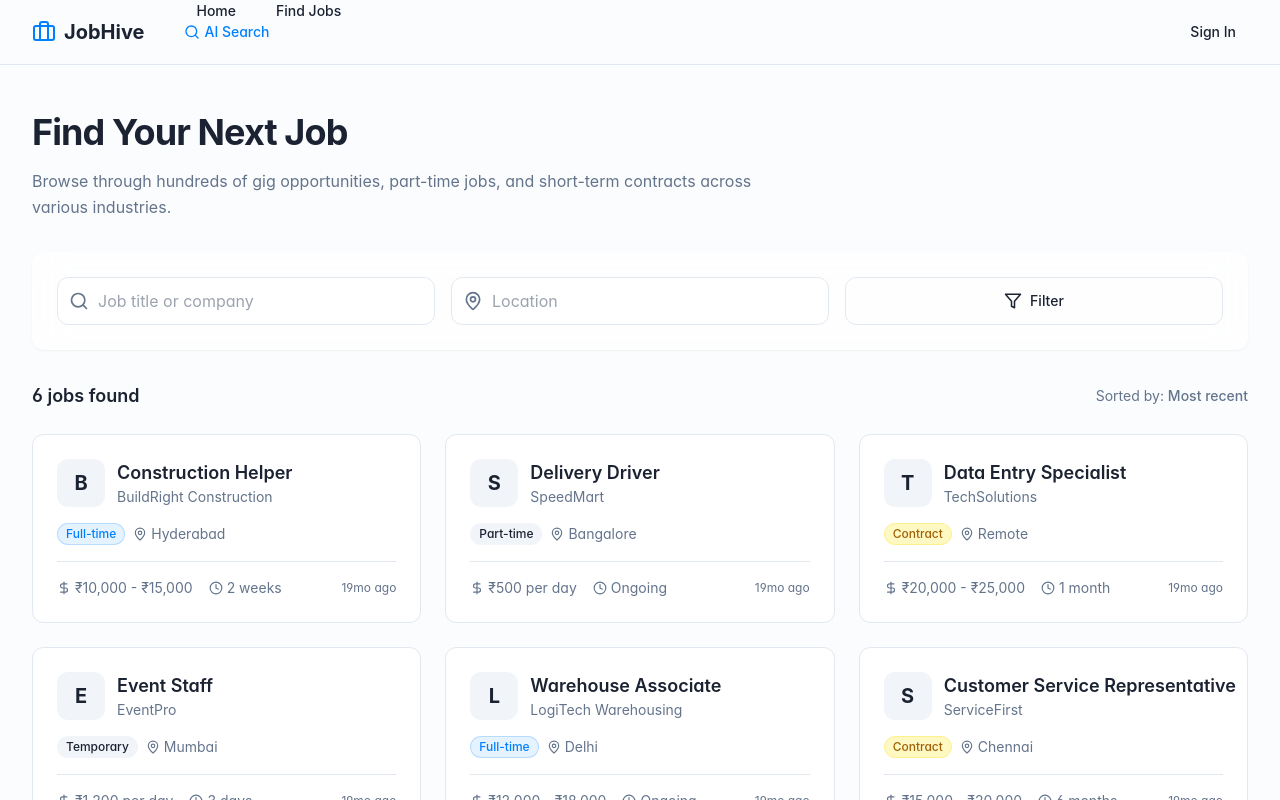
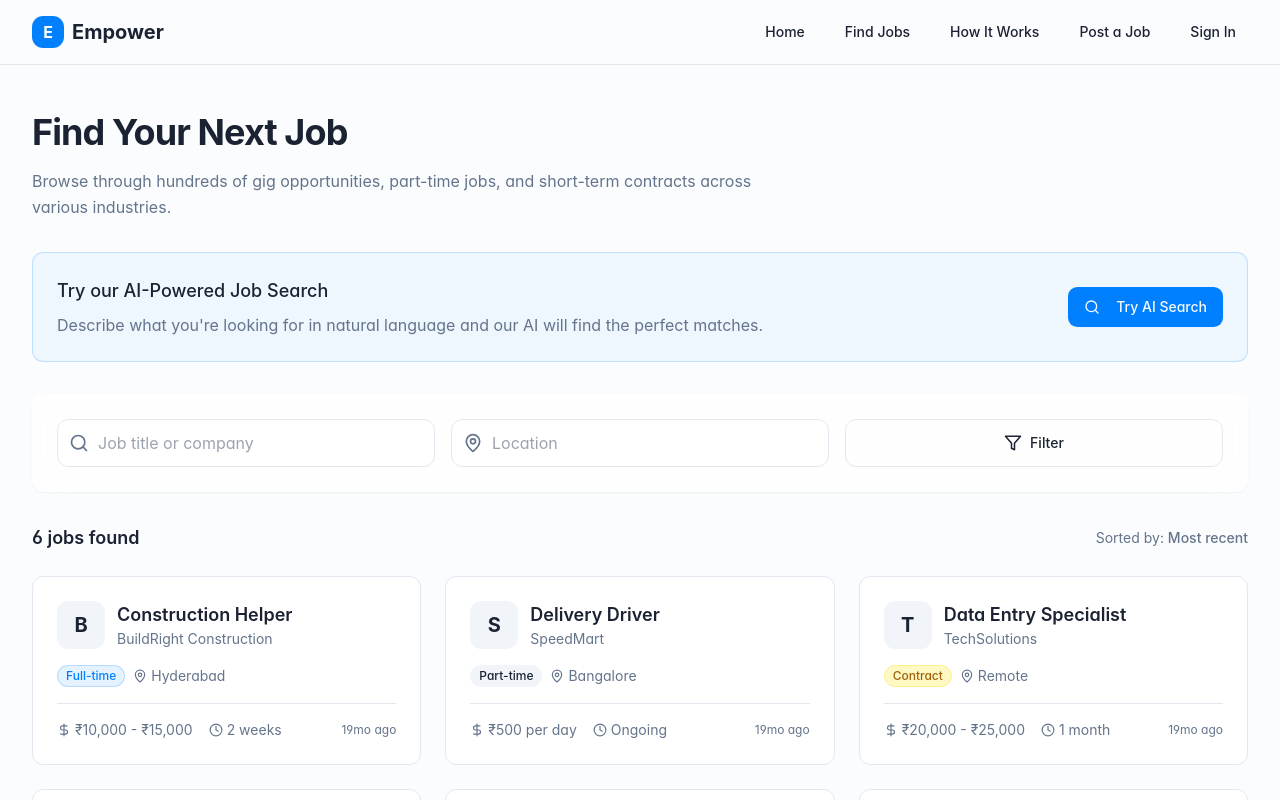
Before and after one commit to mp-166/jobhive-synergy, a React (Vite) app: page /jobs in a window 1280 px wide. Shown: the top 800 px of the page. Built offline with nearby package versions, Linux system fonts and the light colour scheme.

Commit message:
Refactor: Update header and footer, remove AI search from header
- Reverted header to the old version.
- Added the logo to the header.
- Aligned header elements in a single line.
- Removed AI search option from the header.
- Reverted footer to the old version.

```diff
--- a/src/App.tsx
+++ b/src/App.tsx
@@ -12,6 +12,7 @@ import Profile from "./pages/Profile";
 import Auth from "./pages/Auth";
 import NotFound from "./pages/NotFound";
 import AIJobSearch from "./pages/AIJobSearch";
+import HowItWorks from "./pages/HowItWorks";
 
 const queryClient = new QueryClient();
 
@@ -29,6 +30,7 @@ const App = () => (
             <Route path="/profile" element={<Profile />} />
             <Route path="/auth" element={<Auth />} />
             <Route path="/ai-job-search" element={<AIJobSearch />} />
+            <Route path="/how-it-works" element={<HowItWorks />} />
             {/* ADD ALL CUSTOM ROUTES ABOVE THE CATCH-ALL "*" ROUTE */}
             <Route path="*" element={<NotFound />} />
           </Routes>
--- a/src/components/layout/Navbar.tsx
+++ b/src/components/layout/Navbar.tsx
@@ -1,6 +1,7 @@
+
 import React from 'react';
 import { Link } from 'react-router-dom';
-import { Briefcase, Menu, X, Search as SearchIcon } from 'lucide-react';
+import { Menu, X, Search as SearchIcon } from 'lucide-react';
 import Button from '@/components/common/Button';
 import { useAuth } from '@/contexts/AuthContext';
 
@@ -16,51 +17,51 @@ const Navbar = () => {
     <nav className="fixed w-full z-10 bg-background/80 backdrop-blur-sm border-b">
       <div className="max-w-7xl mx-auto px-4 sm:px-6 lg:px-8">
         <div className="flex justify-between items-center h-16">
-          {/* Logo and main nav links */}
-          <div className="flex items-center">
+          {/* Logo */}
           <div className="flex-shrink-0">
             <Link to="/" className="flex items-center space-x-2">
-                <Briefcase className="h-6 w-6 text-primary" />
-                <span className="font-bold text-xl">JobHive</span>
+              <div className="bg-primary text-white font-bold rounded-lg w-8 h-8 flex items-center justify-center">E</div>
+              <span className="font-bold text-xl">Empower</span>
             </Link>
           </div>
-            <div className="hidden md:block ml-10 flex space-x-4">
+
+          {/* Main Nav Links - All in one line */}
+          <div className="hidden md:flex items-center space-x-4">
             <Link to="/" className="px-3 py-2 rounded-md text-sm font-medium hover:bg-accent hover:text-accent-foreground">
               Home
             </Link>
             <Link to="/jobs" className="px-3 py-2 rounded-md text-sm font-medium hover:bg-accent hover:text-accent-foreground">
               Find Jobs
             </Link>
-              <Link to="/ai-job-search" className="px-3 py-2 rounded-md text-sm font-medium text-primary hover:bg-primary/10">
-                <span className="flex items-center">
-                  <SearchIcon className="mr-1 h-4 w-4" />
-                  AI Search
-                </span>
+            <Link to="/how-it-works" className="px-3 py-2 rounded-md text-sm font-medium hover:bg-accent hover:text-accent-foreground">
+              How It Works
             </Link>
-            </div>
+            {user ? (
+              <>
+                <Link to="/profile" className="px-3 py-2 rounded-md text-sm font-medium hover:bg-accent hover:text-accent-foreground">
+                  Profile
+                </Link>
+                <Button variant="outline" size="sm" onClick={signOut}>
+                  Sign Out
+                </Button>
+              </>
+            ) : (
+              <>
+                <Link to="/post-job" className="px-3 py-2 rounded-md text-sm font-medium hover:bg-accent hover:text-accent-foreground">
+                  Post a Job
+                </Link>
+                <Link to="/auth" className="px-3 py-2 rounded-md text-sm font-medium hover:bg-accent hover:text-accent-foreground">
+                  Sign In
+                </Link>
+              </>
+            )}
           </div>
 
-          {/* Rest of navbar */}
-          <div className="flex items-center space-x-4">
-            {user ? (
-              <>
-                <Link to="/profile" className="hidden md:block px-3 py-2 rounded-md text-sm font-medium hover:bg-accent hover:text-accent-foreground">
-                  Profile
-                </Link>
-                <Button variant="outline" size="sm" onClick={signOut} className="hidden md:block">
-                  Sign Out
-                </Button>
+          {/* Mobile menu button */}
           <div className="md:hidden">
             <Button variant="ghost" size="icon" onClick={toggleMenu}>
               {isMenuOpen ? <X className="h-5 w-5" /> : <Menu className="h-5 w-5" />}
             </Button>
-                </div>
-              </>
-            ) : (
-              <Link to="/auth" className="hidden md:block px-3 py-2 rounded-md text-sm font-medium hover:bg-accent hover:text-accent-foreground">
-                Sign In
-              </Link>
-            )}
           </div>
         </div>
       </div>
@@ -74,6 +75,9 @@ const Navbar = () => {
             </Link>
             <Link to="/jobs" className="block px-3 py-2 rounded-md text-sm font-medium hover:bg-accent hover:text-accent-foreground">
               Find Jobs
+            </Link>
+            <Link to="/how-it-works" className="block px-3 py-2 rounded-md text-sm font-medium hover:bg-accent hover:text-accent-foreground">
+              How It Works
             </Link>
             <Link to="/ai-job-search" className="block px-3 py-2 rounded-md text-sm font-medium text-primary hover:bg-primary/10">
               <span className="flex items-center">
@@ -92,9 +96,14 @@ const Navbar = () => {
               </>
             )}
             {!user && (
+              <>
+                <Link to="/post-job" className="block px-3 py-2 rounded-md text-sm font-medium hover:bg-accent hover:text-accent-foreground">
+                  Post a Job
+                </Link>
                 <Link to="/auth" className="block px-3 py-2 rounded-md text-sm font-medium hover:bg-accent hover:text-accent-foreground">
                   Sign In
                 </Link>
+              </>
             )}
           </div>
         </div>
--- /dev/null
+++ b/src/pages/HowItWorks.tsx
@@ -0,0 +1,31 @@
+
+import React from 'react';
+import Navbar from '@/components/layout/Navbar';
+import Footer from '@/components/layout/Footer';
+import HowItWorksContent from '@/components/home/HowItWorks';
+
+const HowItWorks = () => {
+  return (
+    <div className="min-h-screen flex flex-col">
+      <Navbar />
+
+      <main className="flex-grow pt-28 pb-16">
+        <div className="max-w-7xl mx-auto px-4 sm:px-6 lg:px-8">
+          <div className="mb-8 text-center">
+            <h1 className="heading-lg mb-4">How Empower Works</h1>
+            <p className="body-md text-muted-foreground max-w-3xl mx-auto">
+              Learn about our streamlined process connecting job seekers with employers through
+              a secure and transparent workflow.
+            </p>
+          </div>
+
+          <HowItWorksContent />
+        </div>
+      </main>
+
+      <Footer />
+    </div>
+  );
+};
+
+export default HowItWorks;
--- a/src/pages/Jobs.tsx
+++ b/src/pages/Jobs.tsx
@@ -1,8 +1,11 @@
 
 import React from 'react';
+import { Link } from 'react-router-dom';
 import Navbar from '@/components/layout/Navbar';
 import Footer from '@/components/layout/Footer';
 import JobList from '@/components/jobs/JobList';
+import { Search as SearchIcon } from 'lucide-react';
+import { Button } from '@/components/ui/button';
 
 const Jobs = () => {
   return (
@@ -18,6 +21,24 @@ const Jobs = () => {
             </p>
           </div>
 
+          {/* AI Search Banner */}
+          <div className="mb-8 p-6 bg-primary/5 rounded-lg border border-primary/20">
+            <div className="flex flex-col md:flex-row items-center justify-between">
+              <div className="mb-4 md:mb-0 md:mr-6">
+                <h3 className="text-lg font-medium mb-2">Try our AI-Powered Job Search</h3>
+                <p className="text-muted-foreground">
+                  Describe what you're looking for in natural language and our AI will find the perfect matches.
+                </p>
+              </div>
+              <Link to="/ai-job-search">
+                <Button className="whitespace-nowrap">
+                  <SearchIcon className="mr-2 h-4 w-4" />
+                  Try AI Search
+                </Button>
+              </Link>
+            </div>
+          </div>
+
           <JobList />
         </div>
       </main>
```
Lines whose indentation alone changed are shown as unchanged.
